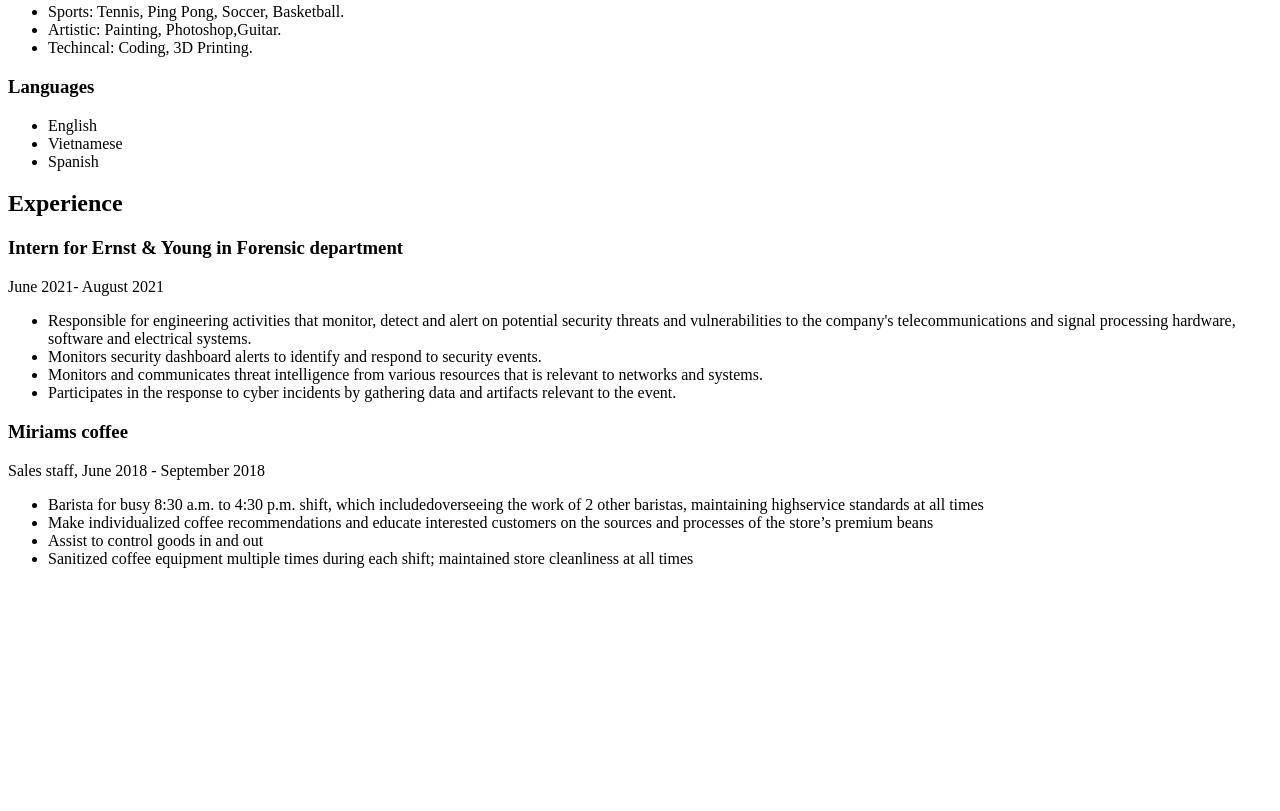
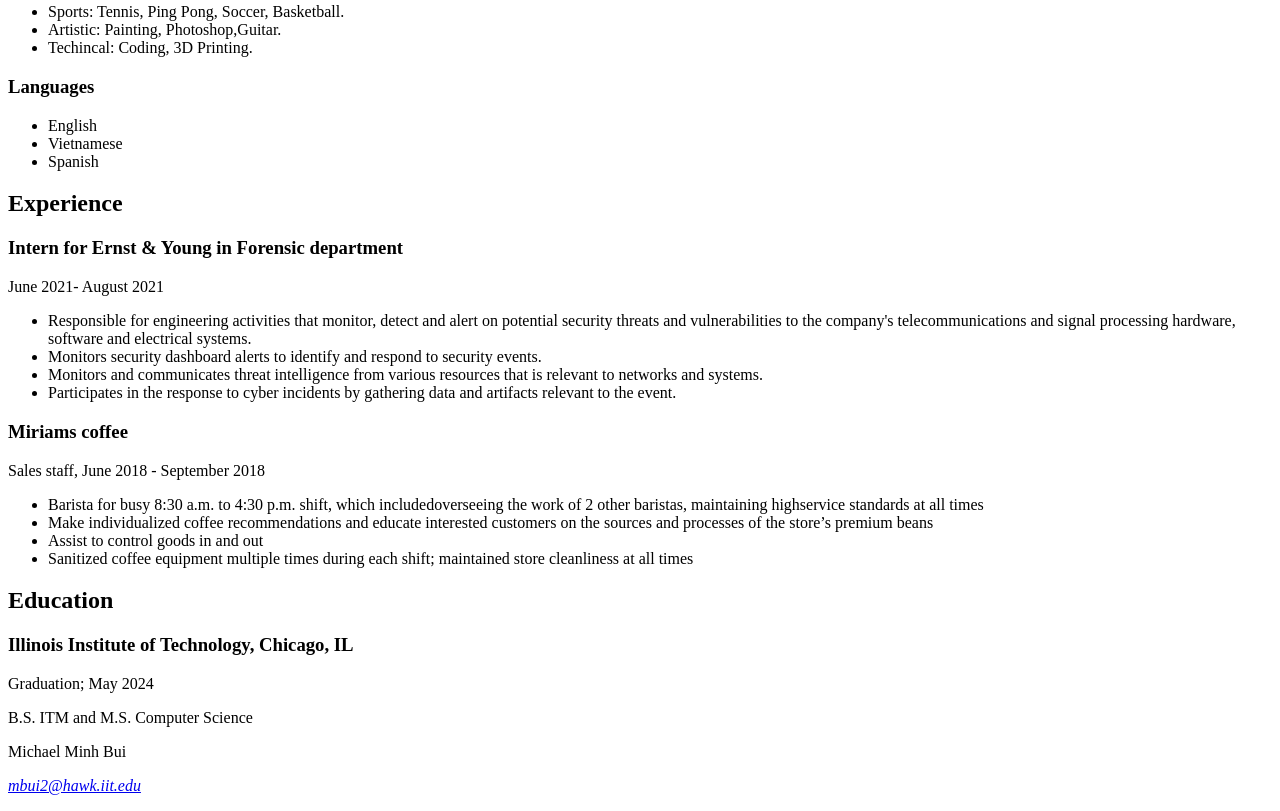
Before and after one commit to mbui2/Project_1, a plain HTML site: page index.html in a window 1280 px wide. Shown: the part 564-1375 px from the top of the page. Before the commit the page ends 1148 px from the top, so only its background shows below. Drawn offline with Linux system fonts and the light colour scheme.

Commit message:
Education and footer

```diff
--- a/index.html
+++ b/index.html
@@ -58,3 +58,15 @@
       <li>Assist to control goods in and out</li>
       <li>Sanitized coffee equipment multiple times during each shift; maintained store cleanliness at all times</li>
     </ul>
+    <h2>Education</h2>
+    <h3>Illinois Institute of Technology, Chicago, IL</h3>
+    <p> Graduation; May 2024</p>
+    <p>B.S. ITM and M.S. Computer Science</p>
+    <footer>
+      <p>Michael Minh Bui</p>
+      <address>
+        <p><a href="mailto:mbui2@hawk.iit.edu">mbui2@hawk.iit.edu</a></p>
+      </address>
+    </footer>
+  </body>
+</html>
```
Also changed, not shown: 1 other file.
